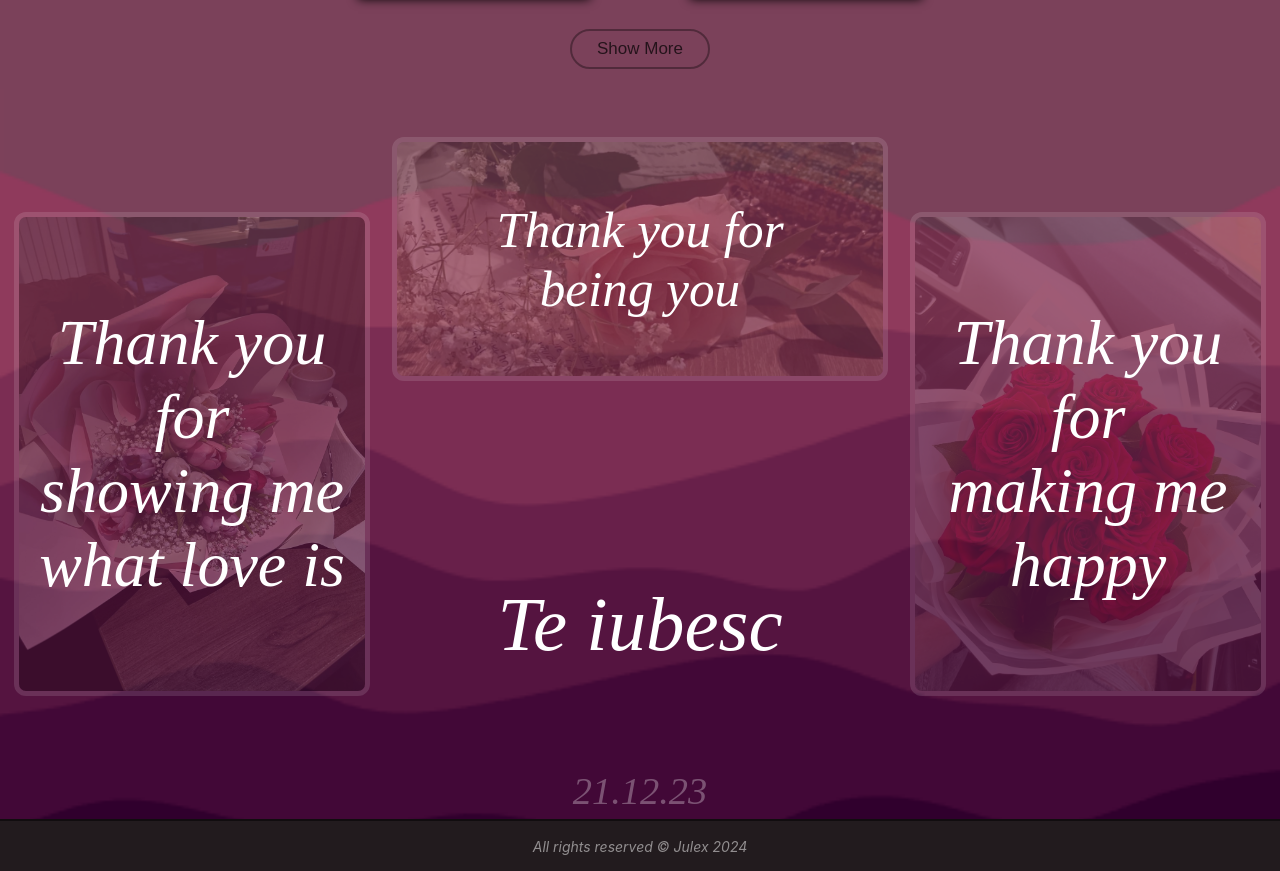
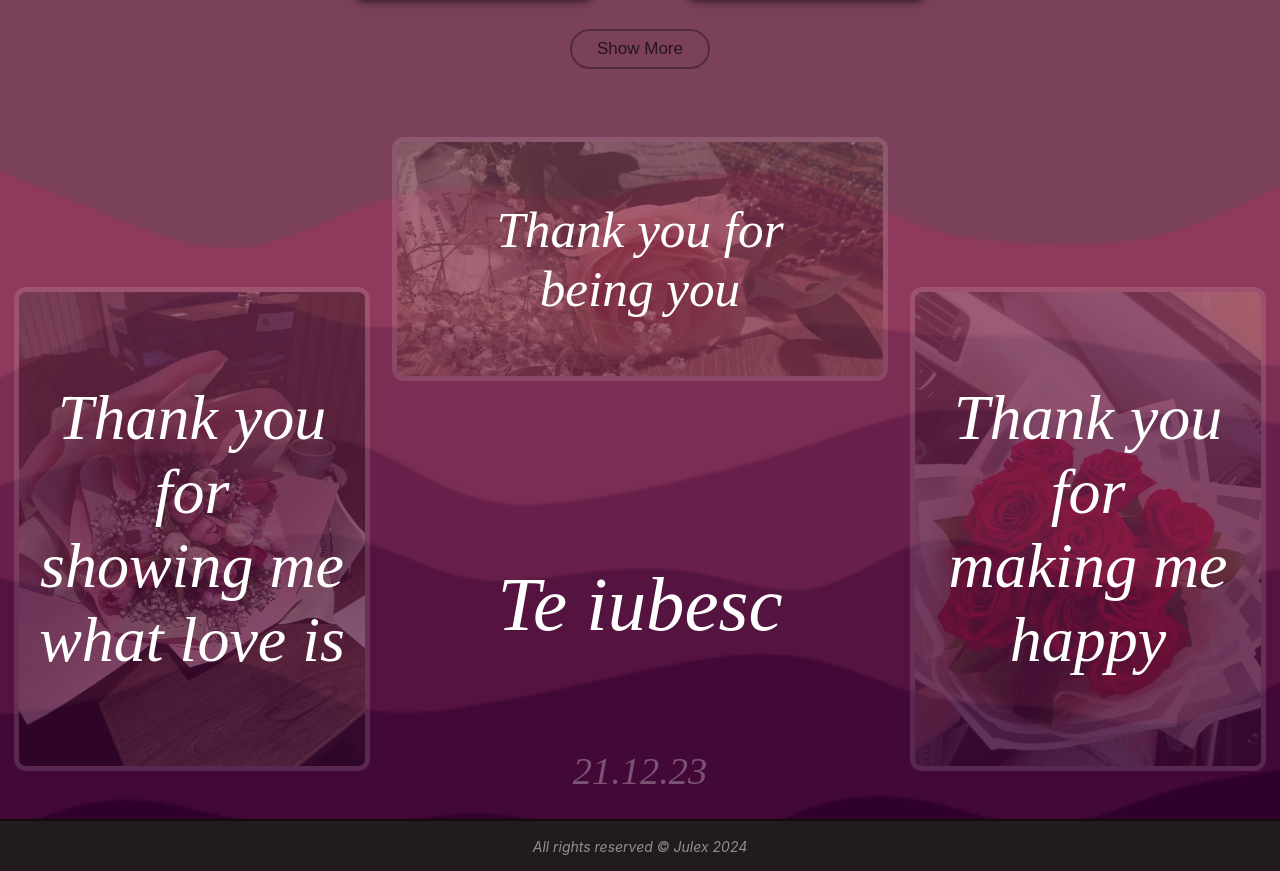
Before and after one commit to OmmniDevv/Likei, a React (Vite) app: page / in a window 1280 px wide. Shown: the part 2691-3562 px from the top of the page. Built offline with nearby package versions, Linux system fonts and the light colour scheme.

Commit message:
Update Section2Styles.module.css

```diff
--- a/src/pages/Homepage/Section2/Section2Styles.module.css
+++ b/src/pages/Homepage/Section2/Section2Styles.module.css
@@ -2,6 +2,7 @@
   background: url(../../../assets/section2bg.png);
   background-size: cover;
   min-height: calc(100vh - 70px);
+  width: 100vw;
   height: fit-content;
   display: grid;
   grid-template-areas:
@@ -9,6 +10,7 @@
     "left bottom right";
   grid-template-columns: 30% 40% 30%;
   grid-template-rows: 40% 60%;
+  overflow: hidden;
 }
 .left {
   grid-area: left;
@@ -32,7 +34,7 @@
   justify-content: start;
   gap: 100px;
   p {
-    margin-top: 200px;
+    margin-top: 180px;
     font-size: clamp(2.8em, 6vw, 18em);
     font-weight: 500;
     font-family: "Times New Roman", Times, serif;
@@ -54,6 +56,7 @@
   justify-content: center;
 }
 .quote1 {
+  margin-top: 150px;
   position: relative;
   border-radius: 12px;
   border: 5px solid rgba(255, 255, 255, 0.125);
@@ -122,6 +125,7 @@
   width: 15ch;
 }
 .quote3 {
+  margin-top: 150px;
   position: relative;
   border-radius: 12px;
   border: 5px solid rgba(255, 255, 255, 0.125);
@@ -190,6 +194,7 @@
   }
   .quote1,
   .quote3 {
+    margin-top: 0px;
     min-height: 300px;
     width: 75%;
   }
```
